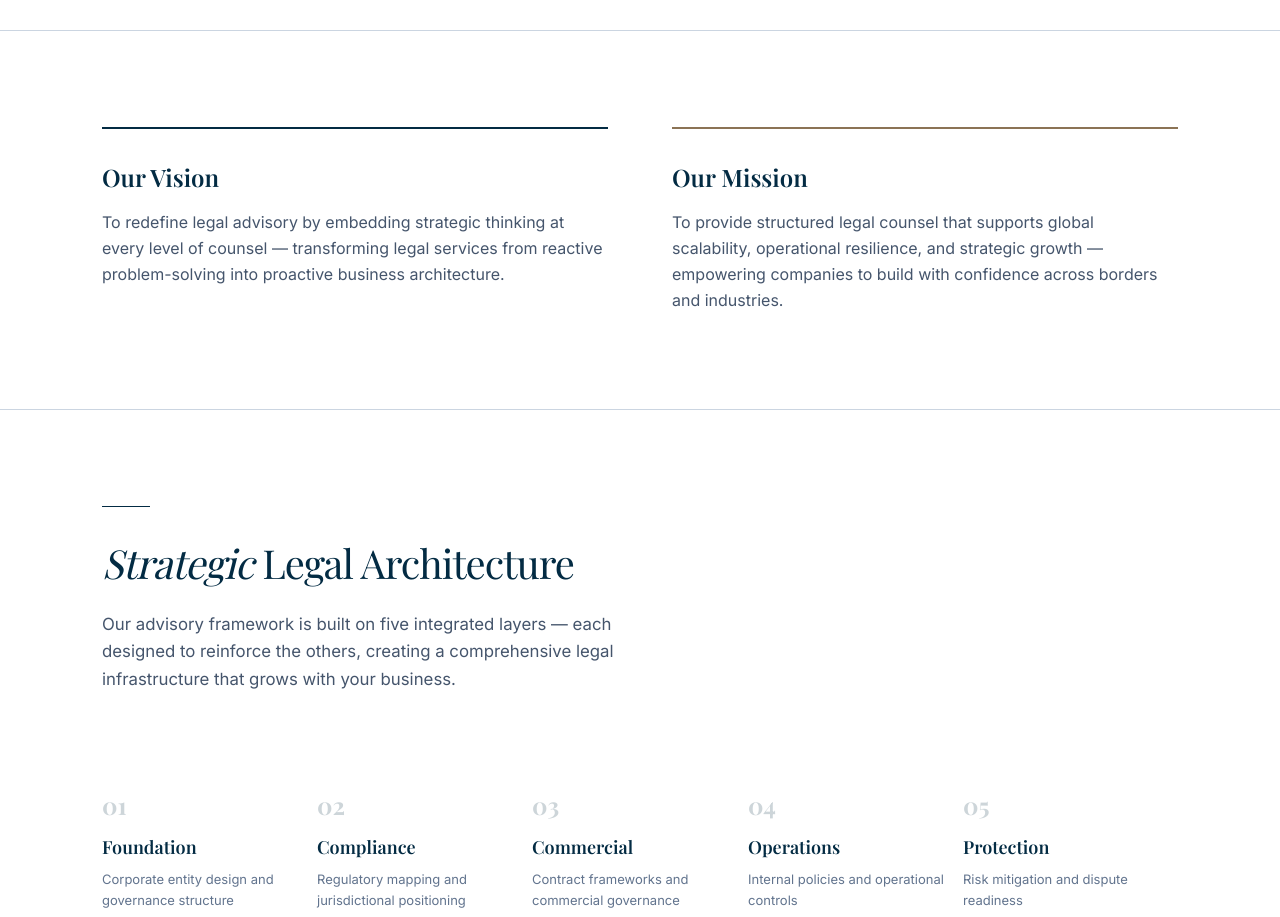
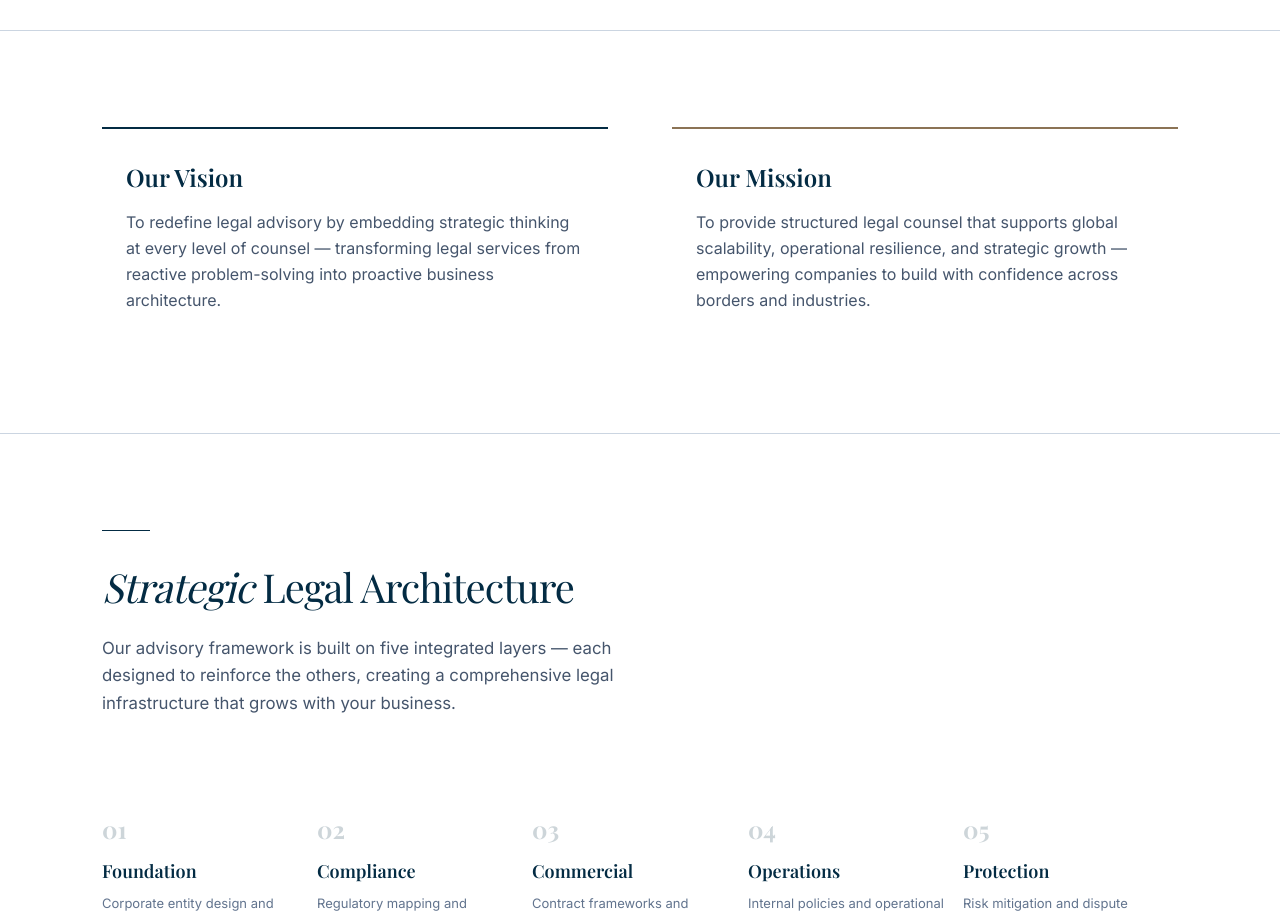
Before and after one commit to navedux/corpresc-legal, a Next.js app: page /about in a window 1280 px wide. Shown: the part 1020-1937 px from the top of the page. Built offline with nearby package versions, Linux system fonts and the light colour scheme; a web font is replaced by a local one.

Commit message:
Improve about page Vision/Mission hover with padding and shadow
Co-Authored-By: Claude Opus 4.6 (1M context) <noreply@anthropic.com>

```diff
--- a/src/app/about/page.tsx
+++ b/src/app/about/page.tsx
@@ -65,7 +65,7 @@ export default function AboutPage() {
       <section className="px-6 lg:px-[8%] py-24 border-t border-line hover:border-navy/40 transition-colors duration-300 relative z-10">
         <div className="grid grid-cols-1 md:grid-cols-2 gap-16">
           <ScrollReveal delay={0}>
-            <div className="border-t-2 border-navy pt-8 hover-lift">
+            <div className="border-t-2 border-navy pt-8 px-6 pb-6 hover:shadow-md hover:-translate-y-1 transition-all duration-300">
               <h3 className="font-heading text-2xl font-semibold text-navy mb-4">Our Vision</h3>
               <p className="text-slate-600 leading-relaxed">
                 To redefine legal advisory by embedding strategic thinking at every level of
@@ -75,7 +75,7 @@ export default function AboutPage() {
             </div>
           </ScrollReveal>
           <ScrollReveal delay={100}>
-            <div className="border-t-2 border-gold pt-8 hover-lift">
+            <div className="border-t-2 border-gold pt-8 px-6 pb-6 hover:shadow-md hover:-translate-y-1 transition-all duration-300">
               <h3 className="font-heading text-2xl font-semibold text-navy mb-4">Our Mission</h3>
               <p className="text-slate-600 leading-relaxed">
                 To provide structured legal counsel that supports global scalability, operational
```
